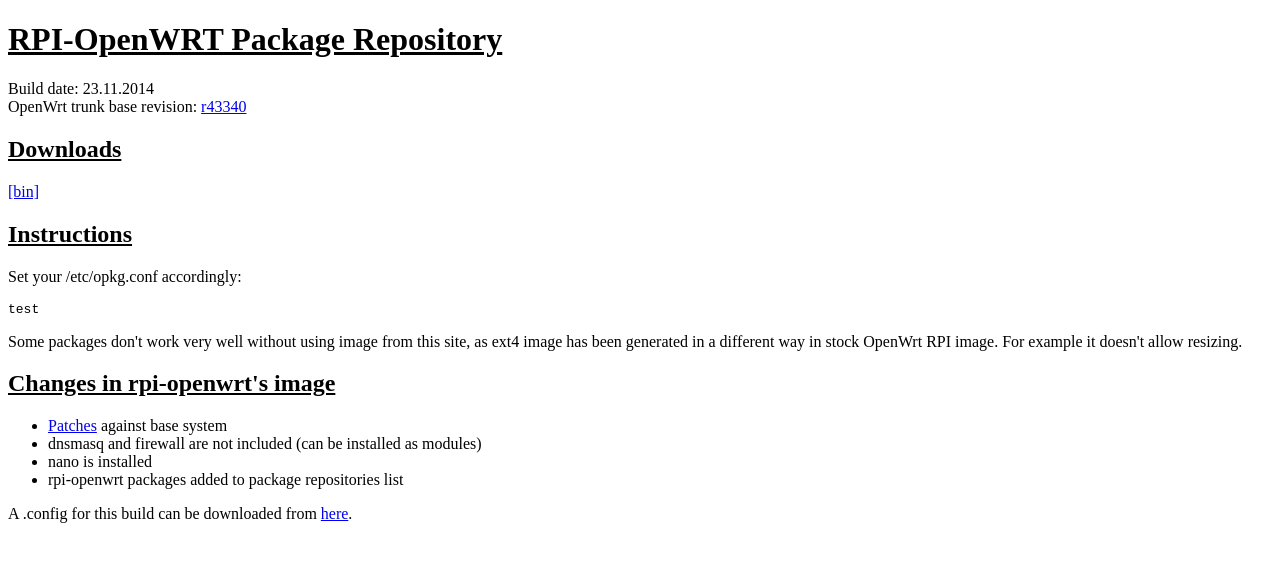
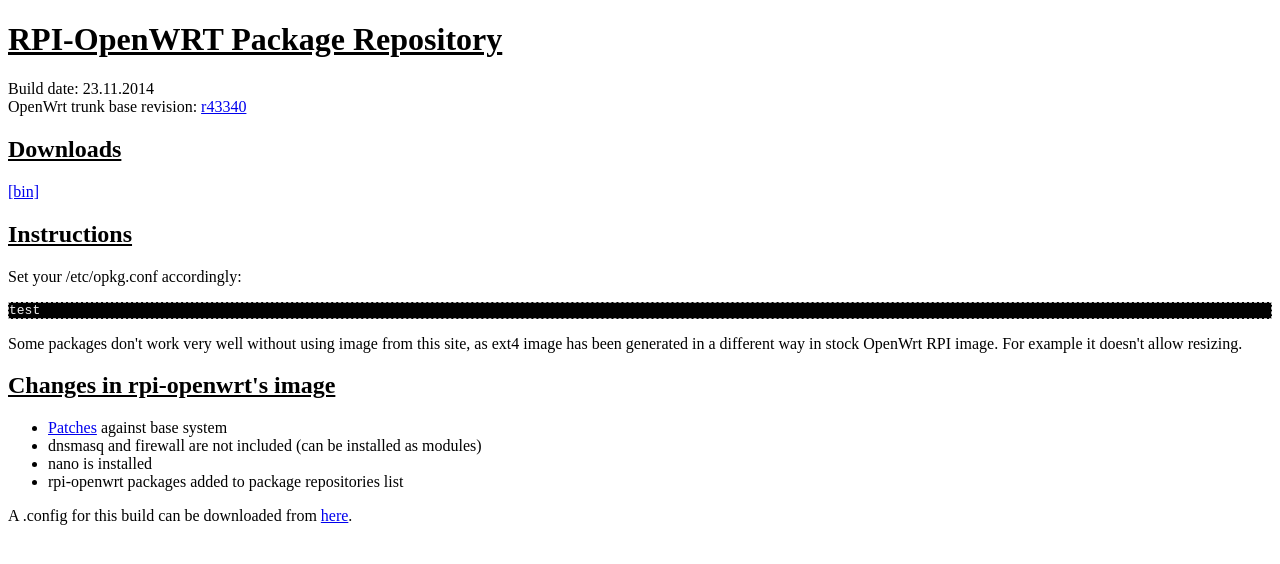
Before and after one commit to rpi-openwrt/rpi-openwrt.github.io, a plain HTML site: page index.html in a window 1280 px wide. Drawn offline with Linux system fonts and the light colour scheme.

Commit message:
More tests

```diff
--- a/index.html
+++ b/index.html
@@ -15,7 +15,7 @@ OpenWrt trunk base revision: <a href="https://dev.openwrt.org/log/?rev=43340">r4
 
 <h2><u>Instructions</u></h2>
 <p>Set your /etc/opkg.conf accordingly:</p>
-<pre>
+<pre style="background-color: #000; border: 1px dashed #bbb; color: #eee;">
 test
 </pre>
 <p>Some packages don't work very well without using image from this site, as ext4 image has been generated in a different way in stock OpenWrt RPI image. For example it doesn't allow resizing.<p>
```
